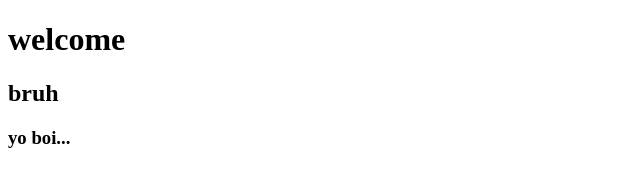
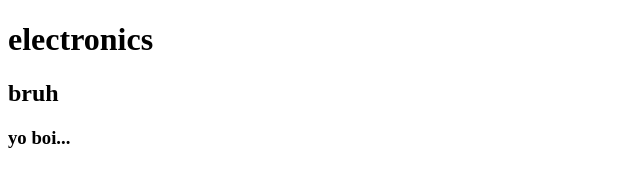
Before and after one commit to sachin058/Hey, a plain HTML site: page index.html in a window 1280 px wide. Shown: the whole page, without its empty margins (0-640 px from the left). Drawn offline with Linux system fonts and the light colour scheme.

Commit message:
second commit

```diff
--- a/index.html
+++ b/index.html
@@ -3,7 +3,7 @@
         <head>
                 <title> Gada electronics</title>
         </head>
-        <body>      <h1>welcome</h1>
+        <body>      <h1>electronics</h1>
                     <h2>bruh</h2>
             <h3>yo boi...</h3>
         </body>
```
